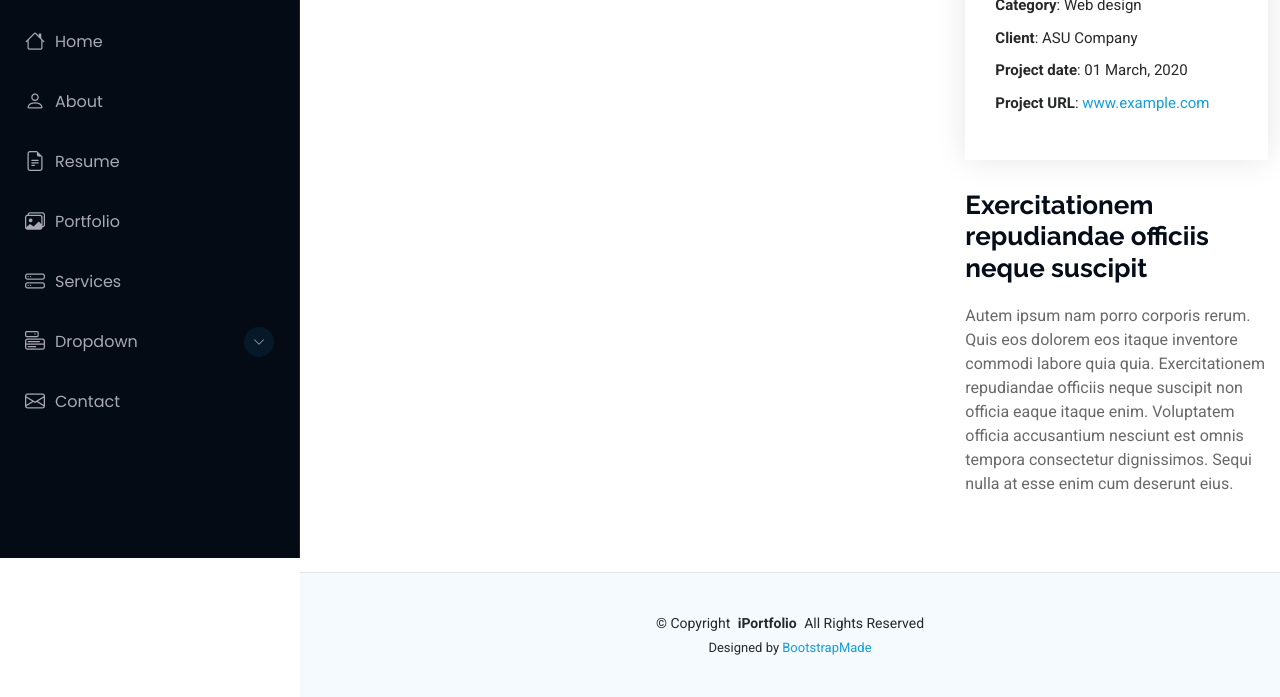
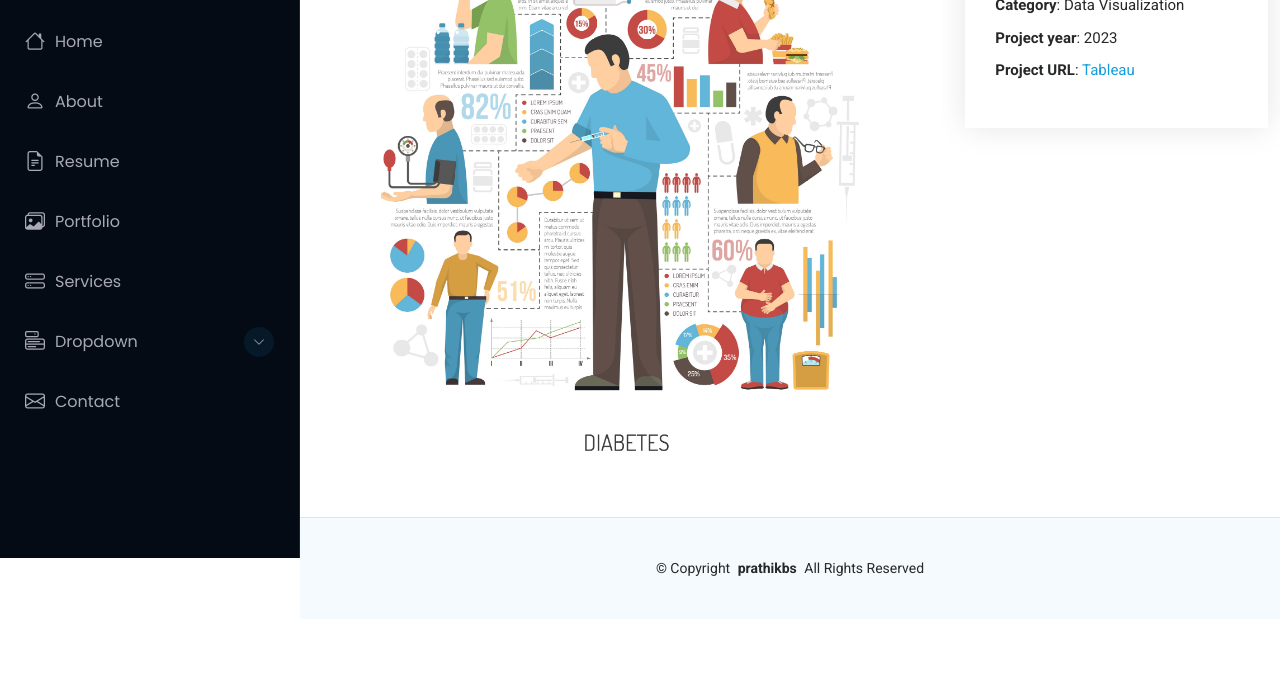
Before and after one commit to prathikbsgowda/prathikbsgowda.github.io, a plain HTML site: page portfolio-details.html in a window 1280 px wide. Shown: the part 242-939 px from the top of the page. After the commit the page ends 861 px from the top, so only its background shows below. Drawn offline with Linux system fonts and the light colour scheme.

Commit message:
project section updated

```diff
--- a/portfolio-details.html
+++ b/portfolio-details.html
@@ -4,13 +4,12 @@
 <head>
   <meta charset="utf-8">
   <meta content="width=device-width, initial-scale=1.0" name="viewport">
-  <title>Portfolio Details - iPortfolio Bootstrap Template</title>
+  <title>Portfolio Details</title>
   <meta content="" name="description">
   <meta content="" name="keywords">
 
   <!-- Favicons -->
-  <link href="assets/img/favicon.png" rel="icon">
-  <link href="assets/img/apple-touch-icon.png" rel="apple-touch-icon">
+
 
   <!-- Fonts -->
   <link href="https://fonts.googleapis.com" rel="preconnect">
@@ -42,7 +41,7 @@
     <i class="header-toggle d-xl-none bi bi-list"></i>
 
     <div class="profile-img">
-      <img src="assets/img/my-profile-img.jpg" alt="" class="img-fluid rounded-circle">
+      <img src="assets/img/portfolio/IMG_1587.JPG" alt="" class="img-fluid rounded-circle">
     </div>
 
     <a href="index.html" class="logo d-flex align-items-center justify-content-center">
@@ -133,9 +132,11 @@
               <div class="swiper-wrapper align-items-center">
 
                 <div class="swiper-slide">
-                  <img src="assets/img/portfolio/app-1.jpg" alt="">
+                  <img src="assets/img/portfolio/diabities.jpg" alt="">
                 </div>
 
+
+  <!--
                   <div class="swiper-slide">
                     <img src="assets/img/portfolio/product-1.jpg" alt="">
                   </div>
@@ -146,7 +147,7 @@
 
                   <div class="swiper-slide">
                     <img src="assets/img/portfolio/books-1.jpg" alt="">
-                </div>
+                  </div> -->
 
               </div>
               <div class="swiper-pagination"></div>
@@ -157,22 +158,16 @@
             <div class="portfolio-info" data-aos="fade-up" data-aos-delay="200">
               <h3>Project information</h3>
               <ul>
-                <li><strong>Category</strong>: Web design</li>
-                <li><strong>Client</strong>: ASU Company</li>
-                <li><strong>Project date</strong>: 01 March, 2020</li>
-                <li><strong>Project URL</strong>: <a href="#">www.example.com</a></li>
+                <li><strong>Category</strong>: Data Visualization</li>
+
+                <li><strong>Project year</strong>: 2023</li>
+                <li><strong>Project URL</strong>: <a href="https://public.tableau.com/app/profile/prathik.b.s.gowda/viz/Capstone-HealthcarePGP-Diabetesdatadashboard_17279298898590/Dashboard1#1" target="_blank">Tableau</a></li>
               </ul>
             </div>
             <div class="portfolio-description" data-aos="fade-up" data-aos-delay="300">
-              <h2>Exercitationem repudiandae officiis neque suscipit</h2>
-              <p>
-                Autem ipsum nam porro corporis rerum. Quis eos dolorem eos itaque inventore commodi labore quia quia. Exercitationem repudiandae officiis neque suscipit non officia eaque itaque enim. Voluptatem officia accusantium nesciunt est omnis tempora consectetur dignissimos. Sequi nulla at esse enim cum deserunt eius.
-              </p>
             </div>
           </div>
-
         </div>
-
       </div>
 
     </section><!-- /Portfolio Details Section -->
@@ -183,15 +178,9 @@
 
     <div class="container">
       <div class="copyright text-center ">
-        <p>© <span>Copyright</span> <strong class="px-1 sitename">iPortfolio</strong> <span>All Rights Reserved</span></p>
+        <p>© <span>Copyright</span> <strong class="px-1 sitename">prathikbs</strong> <span>All Rights Reserved</span></p>
       </div>
-      <div class="credits">
-        <!-- All the links in the footer should remain intact. -->
-        <!-- You can delete the links only if you've purchased the pro version. -->
-        <!-- Licensing information: https://bootstrapmade.com/license/ -->
-        <!-- Purchase the pro version with working PHP/AJAX contact form: [buy-url] -->
-        Designed by <a href="https://bootstrapmade.com/">BootstrapMade</a>
-      </div>
+
     </div>
 
   </footer>
```
Also changed, not shown: assets/img/portfolio/diabities.jpg (added). Lines whose indentation alone changed are shown as unchanged.
